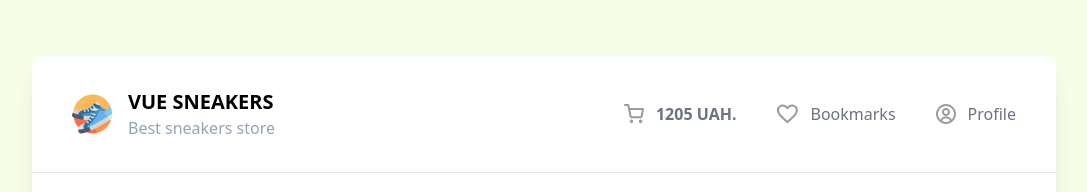
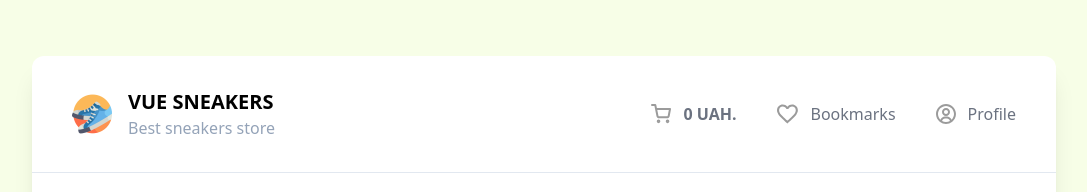
Before and after one commit to drummer-Yurii/sneakers-store, a Vue app: page / in a window 1280 px wide. Shown: the top 192 px of the page, without its empty margins (96-1183 px from the left). Built offline with nearby package versions, Linux system fonts and the light colour scheme; no server answers.

Commit message:
func for total price

```diff
--- a/src/App.vue
+++ b/src/App.vue
@@ -1,5 +1,5 @@
 <script setup>
-import { onMounted, provide, reactive, ref, watch } from 'vue'
+import { computed, onMounted, provide, reactive, ref, watch } from 'vue'
 import axios from 'axios'
 
 import Header from '@/components/Header.vue'
@@ -10,6 +10,8 @@ const items = ref([])
 const cart = ref([])
 
 const drawerOpen = ref(false)
+
+const totalPrice = computed(() => cart.value.reduce((acc, item) => acc + item.price, 0))
 
 const closeDrawer = () => {
   drawerOpen.value = false
@@ -124,14 +126,14 @@ provide('cart', {
   closeDrawer,
   openDrawer,
   addToCart,
-  removeFromCart,
+  removeFromCart
 })
 </script>
 
 <template>
   <Drawer v-if="drawerOpen" />
   <div class="bg-white w-4/5 m-auto rounded-xl shadow-xl mt-14">
-    <Header @open-drawer="openDrawer" />
+    <Header :total-price="totalPrice" @open-drawer="openDrawer" />
 
     <div class="p-10">
       <div class="flex justify-between items-center">
--- a/src/components/Header.vue
+++ b/src/components/Header.vue
@@ -1,5 +1,9 @@
 <script setup>
 const emit = defineEmits(['openDrawer'])
+
+defineProps({
+  totalPrice: Number
+})
 </script>
 
 <template>
@@ -18,7 +22,7 @@ const emit = defineEmits(['openDrawer'])
         class="flex items-center cursor-pointer gap-3 text-gray-500 hover:text-black"
       >
         <img src="/cart.svg" alt="Cart" />
-        <b>1205 UAH.</b>
+        <b>{{ totalPrice }} UAH.</b>
       </li>
       <li class="flex items- cursor-pointer gap-3 text-gray-500 hover:text-black">
         <img src="/heart.svg" alt="Bookmarks" />
```
